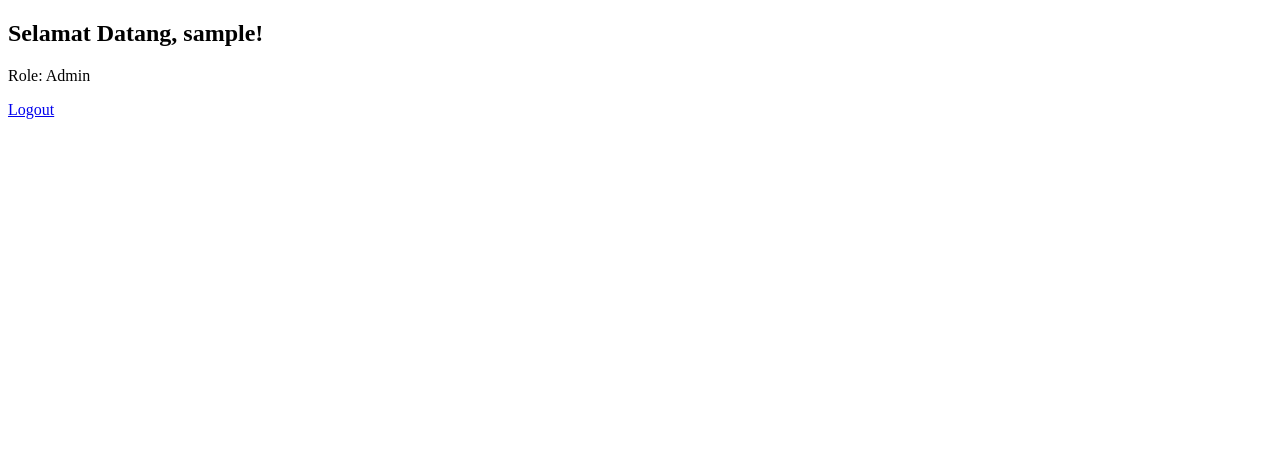
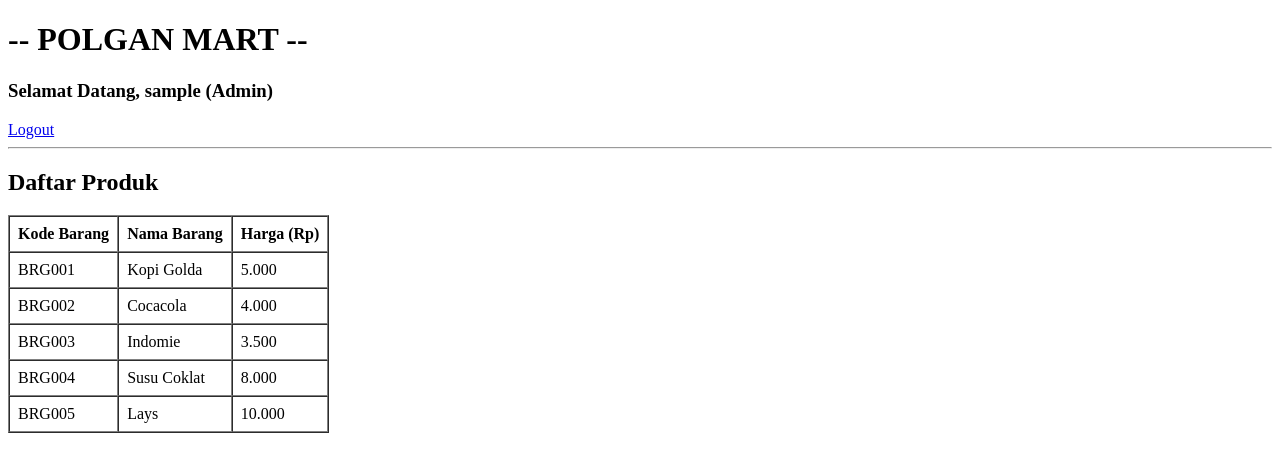
Before and after one commit to Azafarira/UTSWeB1_AZAFARIRAA, a PHP site: page /dashboard.php in a window 1280 px wide. Shown: the top 472 px of the page. Run offline with PHP 8.4, Linux system fonts and the light colour scheme; the visitor is signed in with stand-in values (Sample User, id 1).

Commit message:
dashboard penjualan(setup awal)

```diff
--- a/dashboard.php
+++ b/dashboard.php
@@ -11,12 +11,34 @@ if (!isset($_SESSION['username'])) {
 <!DOCTYPE html>
 <html>
 <head>
-    <title>Dashboard</title>
+    <title>Dashboard Penjualan</title>
 </head>
 <body>
-    <h2>Selamat Datang, <?php echo $_SESSION['username']; ?>!</h2>
-    <p>Role: <?php echo $_SESSION['role']; ?></p>
+    <h1>-- POLGAN MART --</h1>
+    <h3>Selamat Datang, <?php echo $_SESSION['username']; ?> (<?php echo $_SESSION['role']; ?>)</h3>
+    <a href="logout.php">Logout</a>
+    <hr>
 
-    <p><a href="logout.php">Logout</a></p>
+    <?php
+    // Array data produk
+    $kode_barang = ["BRG001", "BRG002", "BRG003", "BRG004", "BRG005"];
+    $nama_barang = ["Kopi Golda", "Cocacola", "Indomie", "Susu Coklat", "Lays"];
+    $harga_barang = [5000, 4000, 3500, 8000, 10000];
+
+    // Tampilkan produk dalam tabel
+    echo "<h2>Daftar Produk</h2>";
+    echo "<table border='1' cellpadding='8' cellspacing='0'>";
+    echo "<tr><th>Kode Barang</th><th>Nama Barang</th><th>Harga (Rp)</th></tr>";
+
+    for ($i = 0; $i < count($kode_barang); $i++) {
+        echo "<tr>";
+        echo "<td>" . $kode_barang[$i] . "</td>";
+        echo "<td>" . $nama_barang[$i] . "</td>";
+        echo "<td>" . number_format($harga_barang[$i], 0, ',', '.') . "</td>";
+        echo "</tr>";
+    }
+
+    echo "</table>";
+    ?>
 </body>
 </html>
```
Also changed, not shown: ss/commit5.png (added).
